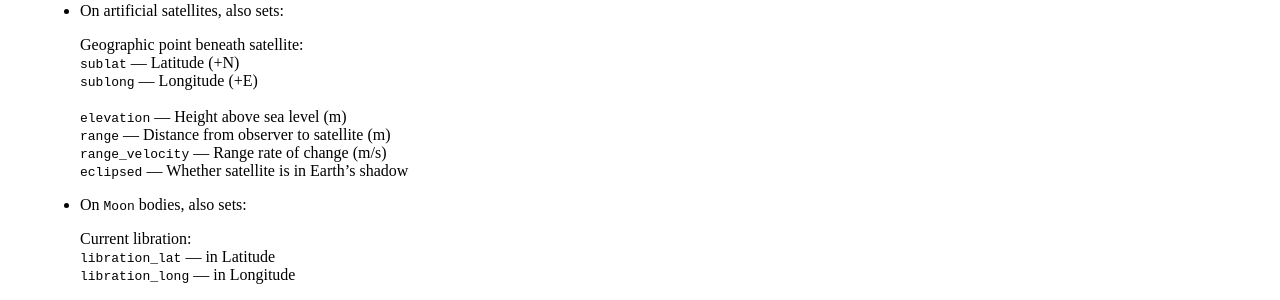
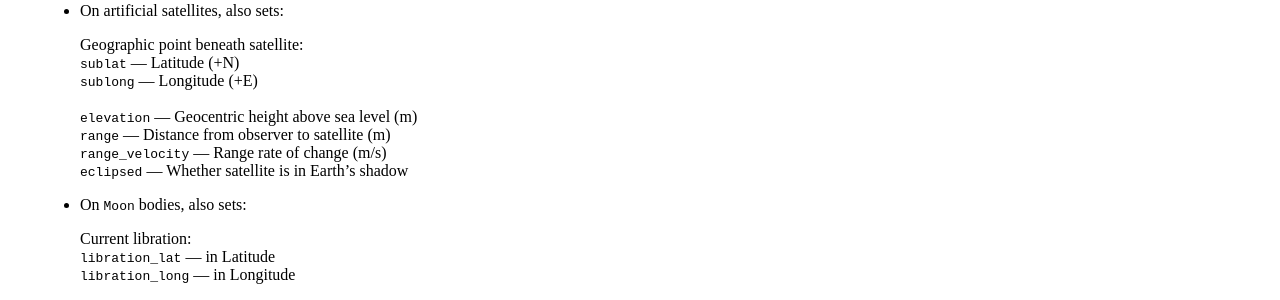
Before and after one commit to brandon-rhodes/pyephem, a Sphinx documentation site: the page built from ephem/doc/quick.rst, in a window 1280 px wide and 900 px high, scrolled down 2308 px. Shown: the part 152-452 px from the top of the window. Built offline with Sphinx 7.4.7, drawn with Linux system fonts in a browser that asks for light colours.

Commit message:
Assert that `elevation` is geocentric

```diff
--- a/ephem/doc/quick.rst
+++ b/ephem/doc/quick.rst
@@ -131,7 +131,7 @@ body.compute(date)
    |  ``sublat`` — Latitude (+N)
    |  ``sublong`` — Longitude (+E)
    |
-   | ``elevation`` — Height above sea level (m)
+   | ``elevation`` — Geocentric height above sea level (m)
    | ``range`` — Distance from observer to satellite (m)
    | ``range_velocity`` — Range rate of change (m/s)
    | ``eclipsed`` — Whether satellite is in Earth's shadow
```
